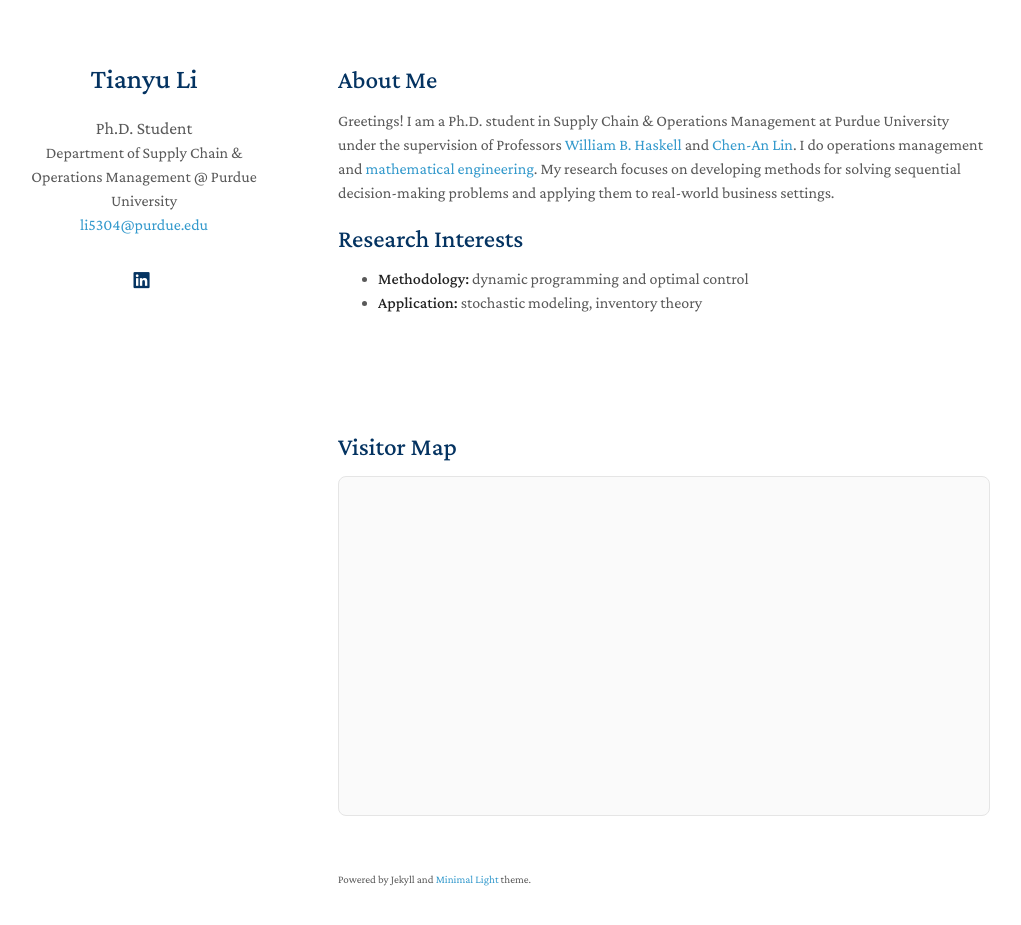
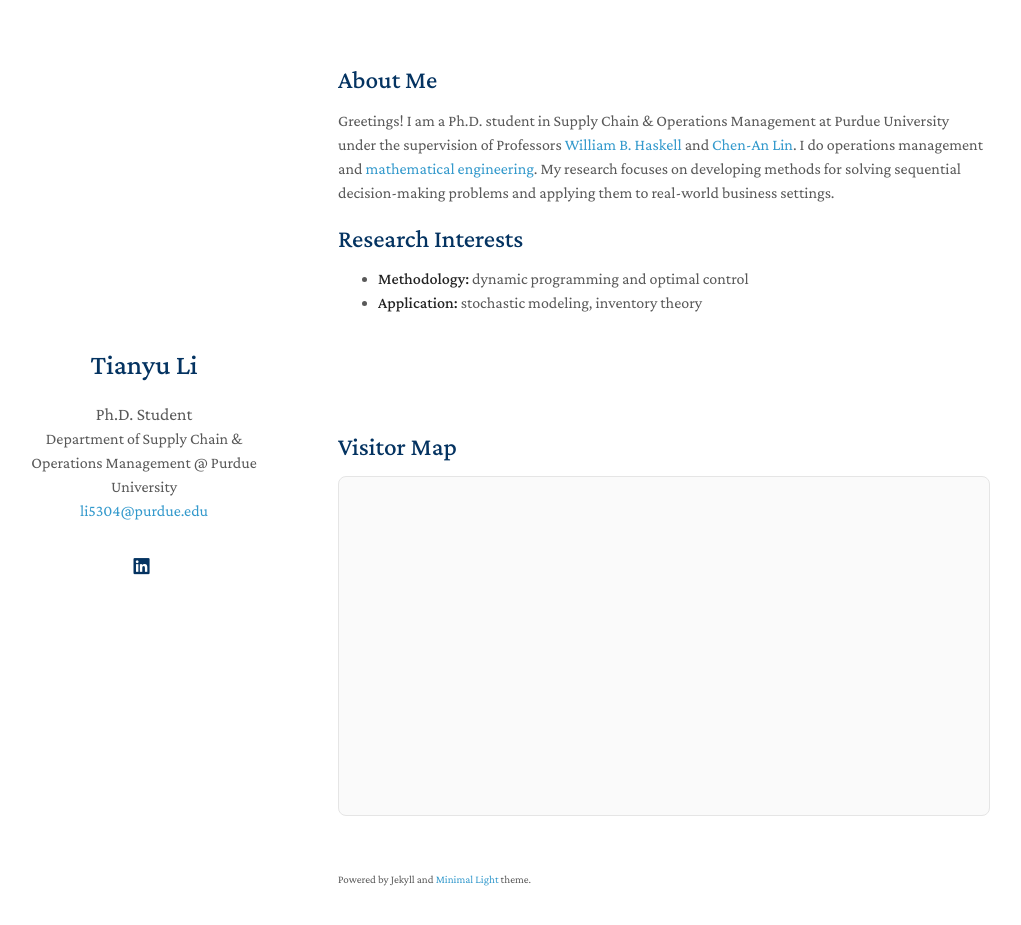
Before and after one commit to tianyu-li-dev/homepage, a Jekyll site: the page built from index.md, in a window 1280 px wide and 960 px high. Shown: the top 925 px of the window, without its empty margins (132-1153 px from the left). Built offline with Jekyll 4.4.1, drawn with Linux system fonts in a browser that asks for light colours; a style sheet for code colours, icons or effects is not loaded.

Commit message:
Update style.scss

```diff
--- a/assets/css/style.scss
+++ b/assets/css/style.scss
@@ -2,3 +2,20 @@
 ---
 
 @import "minimal-light";
+
+/* Keep the left profile panel vertically centered on desktop */
+@media screen and (min-width: 961px) {
+  header {
+    top: 50%;
+    transform: translateY(-50%);
+    padding-top: 0;
+  }
+}
+
+/* Restore the original mobile layout */
+@media screen and (max-width: 960px) {
+  header {
+    top: auto;
+    transform: none;
+  }
+}
```
